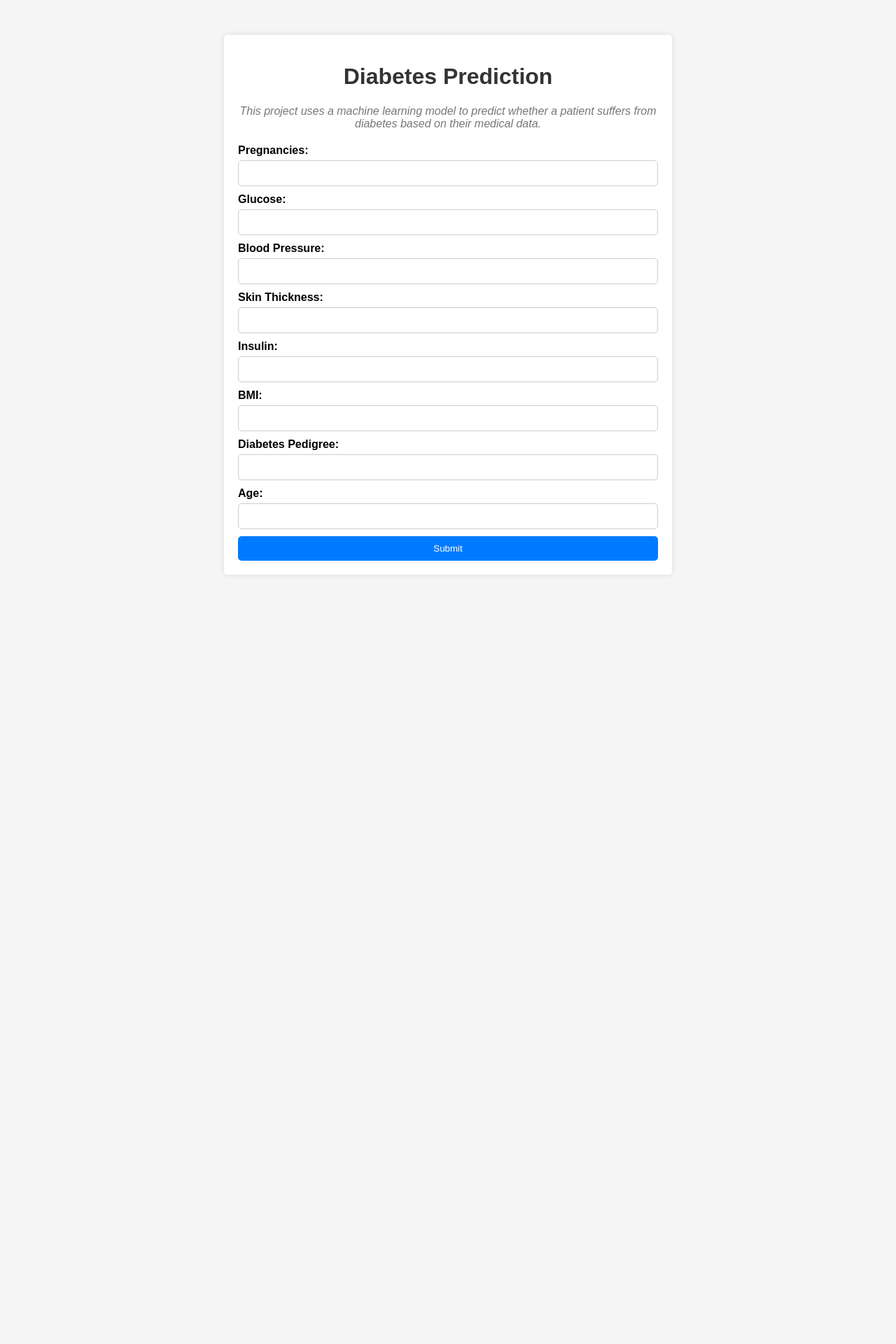
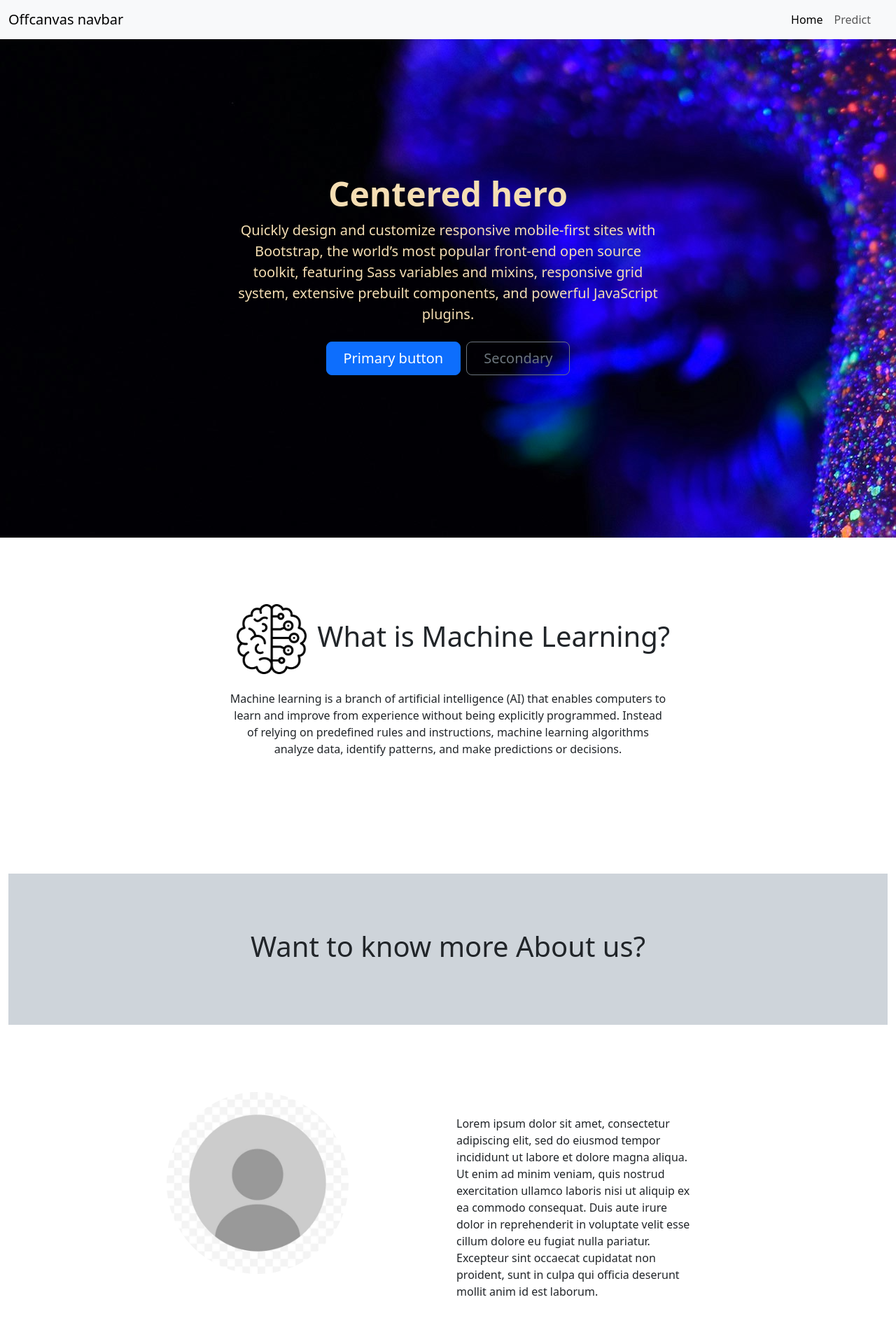
Before and after one commit to AliAgh123/MLProject, a Flask app: page / in a window 1280 px wide. Shown: the top 1920 px of the page at 70% size. Before the commit the page ends 801 px from the top, so only its background shows below. Run offline with Flask 3, Linux system fonts and the light colour scheme; parts of the project's set-up code (start-up, migrations or seed data) failed here and were passed over.

Commit message:
added home page

```diff
--- a/app.py
+++ b/app.py
@@ -1,17 +1,20 @@
 from flask import Flask
 from flask import render_template
 from flask import request
+from flask import url_for
 import joblib
 
 app = Flask(__name__)
 
 model = joblib.load('svc_model.pkl')
 
-
 @app.route("/")
-def hello_world():
+def index():
     return render_template('index.html')
 
+@app.route("/predict")
+def predict():
+    return render_template('form.html')
 
 @app.route('/submit', methods=['POST'])
 def submit_form():
--- /dev/null
+++ b/static/styles/style.css
@@ -0,0 +1,37 @@
+.hero {
+	color: wheat;
+}
+
+.bg-hero {
+	background-image: url(../images/img1.jpg);
+	height: 90vh;
+	padding: 25vh;
+}
+
+.machine-learning-section {
+	height: 50vh;
+	margin-top: 10vh;
+	margin-bottom: 0vh;
+}
+
+.machine-learning-icon {
+	width: 8%;
+	margin: 15px;
+}
+
+.question {
+	padding: 10vh;
+}
+
+.person-section {
+	padding: 12vh;
+}
+
+.paragraph-reversed {
+	margin-left: 12vw;
+}
+
+.profile-image {
+	width: 50%;
+	border-radius: 50%;
+}
--- a/templates/index.html
+++ b/templates/index.html
@@ -3,102 +3,217 @@
 	<head>
 		<meta charset="UTF-8" />
 		<meta name="viewport" content="width=device-width, initial-scale=1.0" />
-		<title>Diabetes Prediction</title>
-		<style>
-			body {
-				font-family: Arial, sans-serif;
-				margin: 0;
-				padding: 0;
-				background-color: #f5f5f5;
-			}
-			.container {
-				max-width: 600px;
-				margin: 50px auto;
-				padding: 20px;
-				background-color: #fff;
-				border-radius: 5px;
-				box-shadow: 0 0 10px rgba(0, 0, 0, 0.1);
-			}
-			h1 {
-				text-align: center;
-				color: #333;
-			}
-			form {
-				margin-top: 20px;
-			}
-			label {
-				font-weight: bold;
-				display: block;
-				margin-bottom: 5px;
-			}
-			input[type="text"] {
-				width: 100%;
-				padding: 10px;
-				margin-bottom: 10px;
-				border: 1px solid #ccc;
-				border-radius: 5px;
-				box-sizing: border-box;
-			}
-			input[type="submit"] {
-				width: 100%;
-				padding: 10px;
-				background-color: #007bff;
-				color: #fff;
-				border: none;
-				border-radius: 5px;
-				cursor: pointer;
-				transition: background-color 0.3s ease;
-			}
-			input[type="submit"]:hover {
-				background-color: #0056b3;
-			}
-			p {
-				text-align: center;
-				margin-top: 20px;
-				font-style: italic;
-				color: #777;
-			}
-		</style>
+		<title>ML Project - Home</title>
+		<link
+			href="https://cdn.jsdelivr.net/npm/bootstrap@5.3.3/dist/css/bootstrap.min.css"
+			rel="stylesheet"
+			integrity="sha384-QWTKZyjpPEjISv5WaRU9OFeRpok6YctnYmDr5pNlyT2bRjXh0JMhjY6hW+ALEwIH"
+			crossorigin="anonymous"
+		/>
+		<link
+			rel="stylesheet"
+			href="{{url_for('static', filename='styles/style.css')}}"
+		/>
 	</head>
 	<body>
+		<!-- Nav bar -->
+		<nav class="navbar navbar-expand-lg bg-body-tertiary fixed-top">
+			<div class="container-fluid">
+				<a class="navbar-brand" href="#">Offcanvas navbar</a>
+				<button
+					class="navbar-toggler"
+					type="button"
+					data-bs-toggle="offcanvas"
+					data-bs-target="#offcanvasNavbar"
+					aria-controls="offcanvasNavbar"
+					aria-label="Toggle navigation"
+				>
+					<span class="navbar-toggler-icon"></span>
+				</button>
+				<div
+					class="offcanvas offcanvas-end"
+					tabindex="-1"
+					id="offcanvasNavbar"
+					aria-labelledby="offcanvasNavbarLabel"
+				>
+					<div class="offcanvas-header">
+						<h5 class="offcanvas-title" id="offcanvasNavbarLabel">Offcanvas</h5>
+						<button
+							type="button"
+							class="btn-close"
+							data-bs-dismiss="offcanvas"
+							aria-label="Close"
+						></button>
+					</div>
+					<div class="offcanvas-body">
+						<ul class="navbar-nav justify-content-end flex-grow-1 pe-3">
+							<li class="nav-item">
+								<a class="nav-link active" aria-current="page" href="/">Home</a>
+							</li>
+							<li class="nav-item">
+								<a class="nav-link" href="/predict">Predict</a>
+							</li>
+						</ul>
+					</div>
+				</div>
+			</div>
+		</nav>
+
+		<!-- Hero  -->
+
+		<div class="px-4 my-5 text-center hero bg-hero">
+			<h1 class="display-5 fw-bold">Centered hero</h1>
+			<div class="col-lg-6 mx-auto">
+				<p class="lead mb-4">
+					Quickly design and customize responsive mobile-first sites with
+					Bootstrap, the world’s most popular front-end open source toolkit,
+					featuring Sass variables and mixins, responsive grid system, extensive
+					prebuilt components, and powerful JavaScript plugins.
+				</p>
+				<div class="d-grid gap-2 d-sm-flex justify-content-sm-center">
+					<button type="button" class="btn btn-primary btn-lg px-4 gap-3">
+						Primary button
+					</button>
+					<button type="button" class="btn btn-outline-secondary btn-lg px-4">
+						Secondary
+					</button>
+				</div>
+			</div>
+		</div>
+
+		<!-- Machine learning section -->
+		<div class="text-center container-fluid machine-learning-section">
+			<h1>
+				<i>
+					<img
+						src="{{url_for('static', filename='images/MLicon.png')}}"
+						alt="Machine Learning icon"
+						class="machine-learning-icon" /></i
+				>What is Machine Learning?
+			</h1>
+			<p class="col-lg-6 mx-auto">
+				Machine learning is a branch of artificial intelligence (AI) that
+				enables computers to learn and improve from experience without being
+				explicitly programmed. Instead of relying on predefined rules and
+				instructions, machine learning algorithms analyze data, identify
+				patterns, and make predictions or decisions.
+			</p>
+		</div>
+
+		<!-- About us section  -->
+		<div class="about-us container-fluid">
+			<div class="text-center question bg-dark-subtle">
+				<h1>Want to know more About us?</h1>
+			</div>
+
+			<!-- Mohammad Asal  -->
+			<div class="person-section">
+				<div class="row">
+					<div class="col-6 text-center">
+						<img
+							class="profile-image"
+							src="{{url_for('static', filename='images/profileImage.jpeg')}}"
+							alt="profile-image"
+						/>
+					</div>
+					<div class="col-4" style="padding-top: 3%">
+						Lorem ipsum dolor sit amet, consectetur adipiscing elit, sed do
+						eiusmod tempor incididunt ut labore et dolore magna aliqua. Ut enim
+						ad minim veniam, quis nostrud exercitation ullamco laboris nisi ut
+						aliquip ex ea commodo consequat. Duis aute irure dolor in
+						reprehenderit in voluptate velit esse cillum dolore eu fugiat nulla
+						pariatur. Excepteur sint occaecat cupidatat non proident, sunt in
+						culpa qui officia deserunt mollit anim id est laborum.
+					</div>
+				</div>
+			</div>
+
+			<!-- Tamer El Halabi -->
+
+			<div class="person-section bg-secondary">
+				<div class="row">
+					<div class="col-4 paragraph-reversed" style="padding-top: 3%">
+						Lorem ipsum dolor sit amet, consectetur adipiscing elit, sed do
+						eiusmod tempor incididunt ut labore et dolore magna aliqua. Ut enim
+						ad minim veniam, quis nostrud exercitation ullamco laboris nisi ut
+						aliquip ex ea commodo consequat. Duis aute irure dolor in
+						reprehenderit in voluptate velit esse cillum dolore eu fugiat nulla
+						pariatur. Excepteur sint occaecat cupidatat non proident, sunt in
+						culpa qui officia deserunt mollit anim id est laborum.
+					</div>
+					<div class="col-6 text-center">
+						<img
+							class="profile-image"
+							src="{{url_for('static', filename='images/profileImage.jpeg')}}"
+							alt="profile-image"
+						/>
+					</div>
+				</div>
+			</div>
+
+			<!-- Ali Abdel Ghaffar -->
+
+			<div class="person-section">
+				<div class="row">
+					<div class="col-6 text-center">
+						<img
+							class="profile-image"
+							src="{{url_for('static', filename='images/profileImage.jpeg')}}"
+							alt="profile-image"
+						/>
+					</div>
+					<div class="col-4" style="padding-top: 3%">
+						Lorem ipsum dolor sit amet, consectetur adipiscing elit, sed do
+						eiusmod tempor incididunt ut labore et dolore magna aliqua. Ut enim
+						ad minim veniam, quis nostrud exercitation ullamco laboris nisi ut
+						aliquip ex ea commodo consequat. Duis aute irure dolor in
+						reprehenderit in voluptate velit esse cillum dolore eu fugiat nulla
+						pariatur. Excepteur sint occaecat cupidatat non proident, sunt in
+						culpa qui officia deserunt mollit anim id est laborum.
+					</div>
+				</div>
+			</div>
+		</div>
+
+		<!-- footer -->
 		<div class="container">
-			<h1>Diabetes Prediction</h1>
-			<p>
-				This project uses a machine learning model to predict whether a patient
-				suffers from diabetes based on their medical data.
-			</p>
-			<form action="/submit" method="post">
-				<label for="pregnancies">Pregnancies:</label>
-				<input type="text" id="pregnancies" name="pregnancies" required />
+			<footer
+				class="d-flex flex-wrap justify-content-between align-items-center py-3 my-4 border-top"
+			>
+				<p class="col-md-4 mb-0 text-body-secondary">© 2024 Company, Inc</p>
 
-				<label for="glucose">Glucose:</label>
-				<input type="text" id="glucose" name="glucose" required />
+				<a
+					href="/"
+					class="col-md-4 d-flex align-items-center justify-content-center mb-3 mb-md-0 me-md-auto link-body-emphasis text-decoration-none"
+				>
+					<svg class="bi me-2" width="40" height="32">
+						<use xlink:href="#bootstrap"></use>
+					</svg>
+				</a>
 
-				<label for="bloodPressure">Blood Pressure:</label>
-				<input type="text" id="bloodPressure" name="bloodPressure" required />
-
-				<label for="skinThickness">Skin Thickness:</label>
-				<input type="text" id="skinThickness" name="skinThickness" required />
-
-				<label for="insulin">Insulin:</label>
-				<input type="text" id="insulin" name="insulin" required />
-
-				<label for="BMI">BMI:</label>
-				<input type="text" id="BMI" name="BMI" required />
-
-				<label for="diabetesPedigree">Diabetes Pedigree:</label>
-				<input
-					type="text"
-					id="diabetesPedigree"
-					name="diabetesPedigree"
-					required
-				/>
-
-				<label for="age">Age:</label>
-				<input type="text" id="age" name="age" required />
-
-				<input type="submit" value="Submit" />
-			</form>
+				<ul class="nav col-md-4 justify-content-end">
+					<li class="nav-item">
+						<a href="#" class="nav-link px-2 text-body-secondary">Home</a>
+					</li>
+					<li class="nav-item">
+						<a href="#" class="nav-link px-2 text-body-secondary">Features</a>
+					</li>
+					<li class="nav-item">
+						<a href="#" class="nav-link px-2 text-body-secondary">Pricing</a>
+					</li>
+					<li class="nav-item">
+						<a href="#" class="nav-link px-2 text-body-secondary">FAQs</a>
+					</li>
+					<li class="nav-item">
+						<a href="#" class="nav-link px-2 text-body-secondary">About</a>
+					</li>
+				</ul>
+			</footer>
 		</div>
+		<script
+			src="https://cdn.jsdelivr.net/npm/bootstrap@5.3.3/dist/js/bootstrap.bundle.min.js"
+			integrity="sha384-YvpcrYf0tY3lHB60NNkmXc5s9fDVZLESaAA55NDzOxhy9GkcIdslK1eN7N6jIeHz"
+			crossorigin="anonymous"
+		></script>
 	</body>
 </html>
```
Also changed, not shown: templates/form.html (added, +104 -0 lines), static/images/MLicon.png (added), static/images/img1.jpg (added), static/images/img2.jpg (added), static/images/profileImage.jpeg (added).
